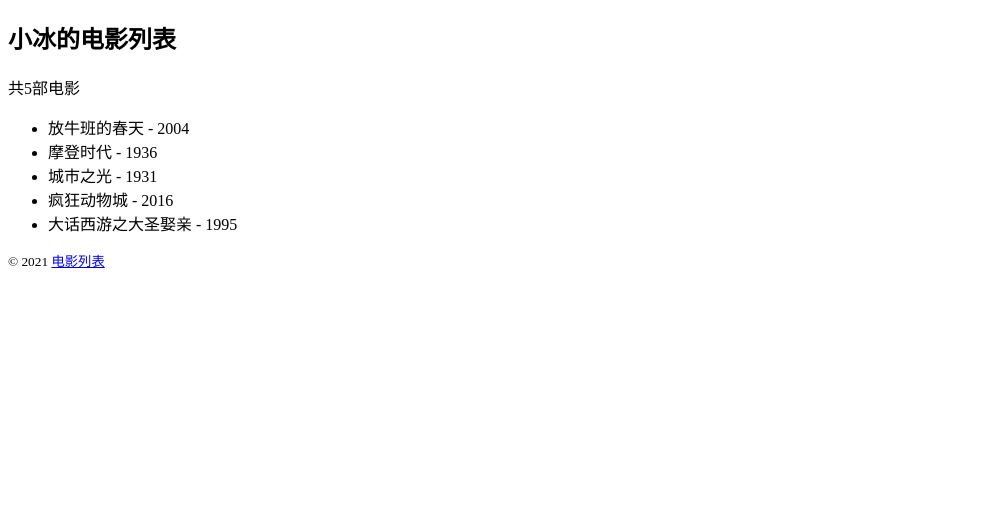
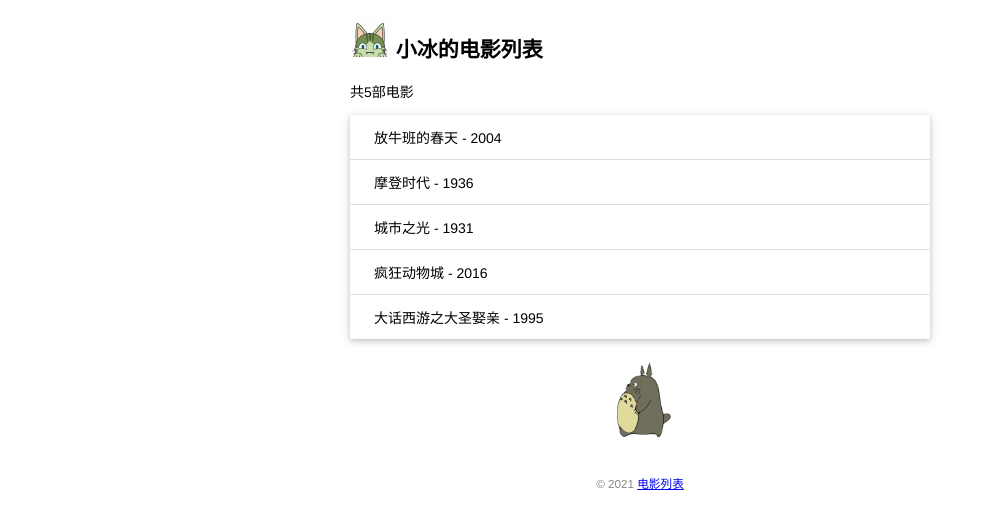
Before and after one commit to icescut/watchlist, a Flask app: page / in a window 1280 px wide. Shown: the top 529 px of the page, without its empty margins (0-988 px from the left). Run offline with Flask 2, Linux system fonts and the light colour scheme.

Commit message:
添加static文件

```diff
--- /dev/null
+++ b/static/style.css
@@ -0,0 +1,41 @@
+/* 页面整体 */
+body {
+    margin: auto;
+    max-width: 580px;
+    font-size: 14px;
+    font-family: Helvetica, Arial, sans-serif;
+}
+/* 页脚 */
+footer {
+    color: #888;
+    margin-top: 15px;
+    text-align: center;
+    padding: 10px;
+}
+/* 头像 */
+.avatar {
+    width: 40px;
+}
+/* 电影列表 */
+.movie-list {
+    list-style-type: none;
+    padding: 0;
+    margin-bottom: 10px;
+    box-shadow: 0 2px 5px 0 rgba(0, 0, 0, 0.16), 0 2px 10px 0 rgba(0, 0, 0, 0.12);
+}
+.movie-list li {
+    padding: 12px 24px;
+    border-bottom: 1px solid #ddd;
+}
+.movie-list li:last-child {
+    border-bottom:none;
+}
+.movie-list li:hover {
+    background-color: #f8f9fa;
+}
+/* 龙猫图片 */
+.totoro {
+    display: block;
+    margin: 0 auto;
+    height: 100px;
+}
--- a/templates/index.html
+++ b/templates/index.html
@@ -6,16 +6,22 @@
     <meta http-equiv="X-UA-Compatible" content="IE=edge">
     <meta name="viewport" content="width=device-width, initial-scale=1.0">
     <title>{{ name }}的电影列表</title>
+    <link rel="shortcut icon" href="{{ url_for('static', filename='favicon.ico') }}" type="image/x-icon">
+    <link rel="stylesheet" href="{{ url_for('static', filename='style.css') }}">
 </head>
 
 <body>
-    <h2>{{ name }}的电影列表</h2>
+    <h2>
+        <img class='avatar' src="{{ url_for('static', filename='images/avatar.png') }}" alt="Avatar">
+        {{ name }}的电影列表
+    </h2>
     <p>共{{ movies|length }}部电影</p>
-    <ul>
+    <ul class='movie-list'>
         {% for movie in movies %}
         <li>{{ movie.title }} - {{ movie.year }}</li>
         {% endfor %}
     </ul>
+    <img class='totoro' src="{{ url_for('static', filename='images/totoro.gif') }}" alt="Walking totoro">
     <footer>
         <small>&copy; 2021 <a href="#">电影列表</a></small>
     </footer>
```
Also changed, not shown: static/favicon.ico (added), static/images/avatar.png (added), static/images/totoro.gif (added).
